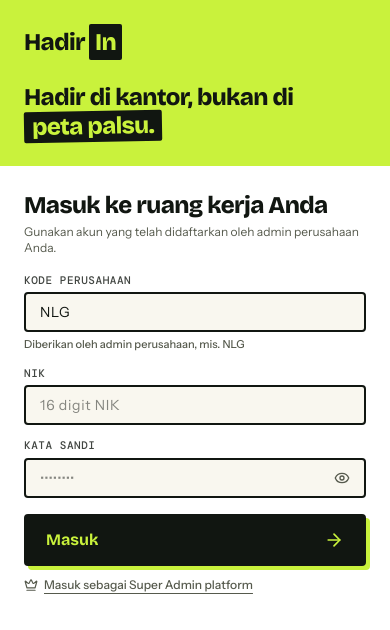
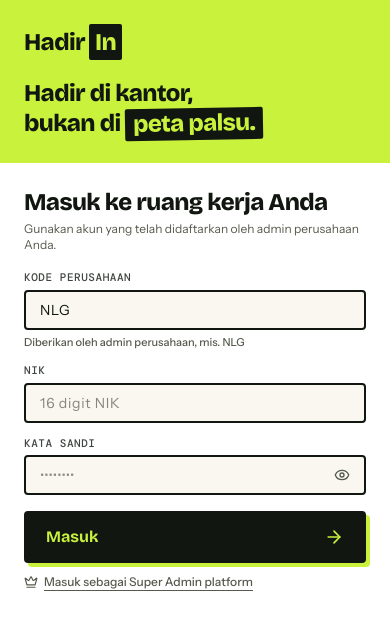
Before and after one commit to ADMSSS/tif2001-AFWAN-HadirIn, a React (Vite) app in the folder client/: page / in a window 390 px wide. Shown: the top 630 px of the page. Built offline with nearby package versions, Linux system fonts and the light colour scheme; no server answers.

Commit message:
style(client): make mobile header headline 2 lines and lower desktop headline position

```diff
--- a/client/src/pages/AuthPage.jsx
+++ b/client/src/pages/AuthPage.jsx
@@ -138,12 +138,12 @@ const AuthPage = ({ onAuth }) => {
 
   return (
     <div className="min-h-screen flex flex-col bg-white">
-      {/* Header Desktop: proporsional 18vh sehingga seluruh form input muat dalam 1 layar */}
-      <header className="hidden lg:block relative bg-accent text-foreground h-[18vh] min-h-[115px] max-h-[155px]">
-        <div className="absolute top-4 left-7">
+      {/* Header Desktop: logo di kiri atas, teks utama sedikit diturunkan agar tidak sejajar/bertabrakan dengan logo */}
+      <header className="hidden lg:block relative bg-accent text-foreground h-[20vh] min-h-[130px] max-h-[165px]">
+        <div className="absolute top-3.5 left-7">
           <Wordmark className="text-2xl" />
         </div>
-        <div className="h-full flex items-center justify-center px-10 text-center">
+        <div className="h-full flex items-center justify-center pt-5 px-10 text-center">
           <h1 className="font-display font-extrabold text-3xl xl:text-[34px] leading-[1.15] tracking-tight">
             Hadir di kantor,
             <br />
@@ -155,14 +155,16 @@ const AuthPage = ({ onAuth }) => {
         </div>
       </header>
 
-      {/* Header Mobile */}
-      <header className="lg:hidden bg-accent text-foreground px-6 sm:px-8 py-6 flex flex-col gap-6">
+      {/* Header Mobile: dibuat 2 baris sama seperti versi desktop */}
+      <header className="lg:hidden bg-accent text-foreground px-6 sm:px-8 py-6 flex flex-col gap-5">
         <div className="flex items-center justify-between">
           <Wordmark className="text-2xl" />
         </div>
         <div>
-          <h1 className="font-display font-extrabold text-2xl sm:text-3xl leading-[1.12] tracking-tight">
-            Hadir di kantor, bukan di{' '}
+          <h1 className="font-display font-extrabold text-2xl sm:text-3xl leading-[1.15] tracking-tight">
+            Hadir di kantor,
+            <br />
+            bukan di{' '}
             <span className="inline-block bg-foreground text-accent px-2 py-0.5 rounded-sm -rotate-1">
               peta palsu.
             </span>
@@ -170,11 +172,11 @@ const AuthPage = ({ onAuth }) => {
         </div>
       </header>
 
-      {/* Bagian Form: 1 layar penuh (82vh) untuk Judul + Input + Tombol Masuk, scroll hanya untuk tombol Super Admin */}
+      {/* Bagian Form: 1 layar penuh (80vh) untuk Judul + Input + Tombol Masuk, scroll hanya untuk tombol Super Admin */}
       <section className="flex-1 flex flex-col px-6 lg:px-14">
         <div className="w-full lg:w-[74%] max-w-[920px] mx-auto">
           {/* Area 1 Interface (Tanpa Scroll di Desktop) */}
-          <div className="lg:min-h-[82vh] flex flex-col justify-start lg:justify-center pt-6 lg:py-4">
+          <div className="lg:min-h-[80vh] flex flex-col justify-start lg:justify-center pt-6 lg:py-4">
             <h2 className="font-display text-2xl lg:text-[30px] font-extrabold tracking-tight leading-tight">
               {superMode ? 'Konsol Super Admin' : 'Masuk ke ruang kerja Anda'}
             </h2>
```
